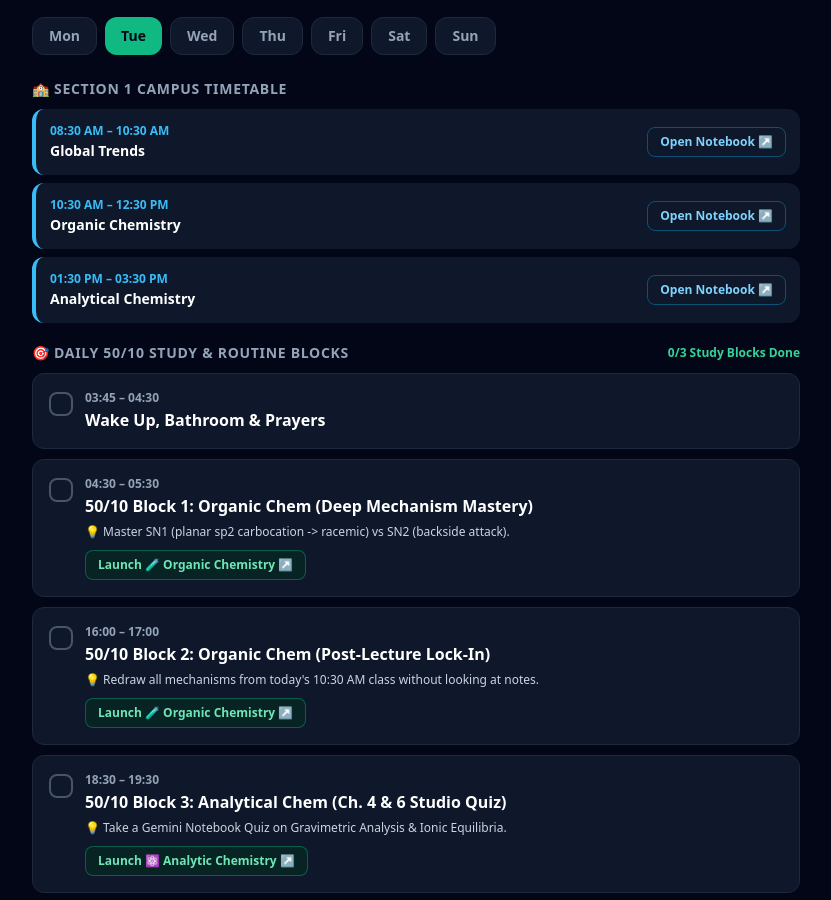
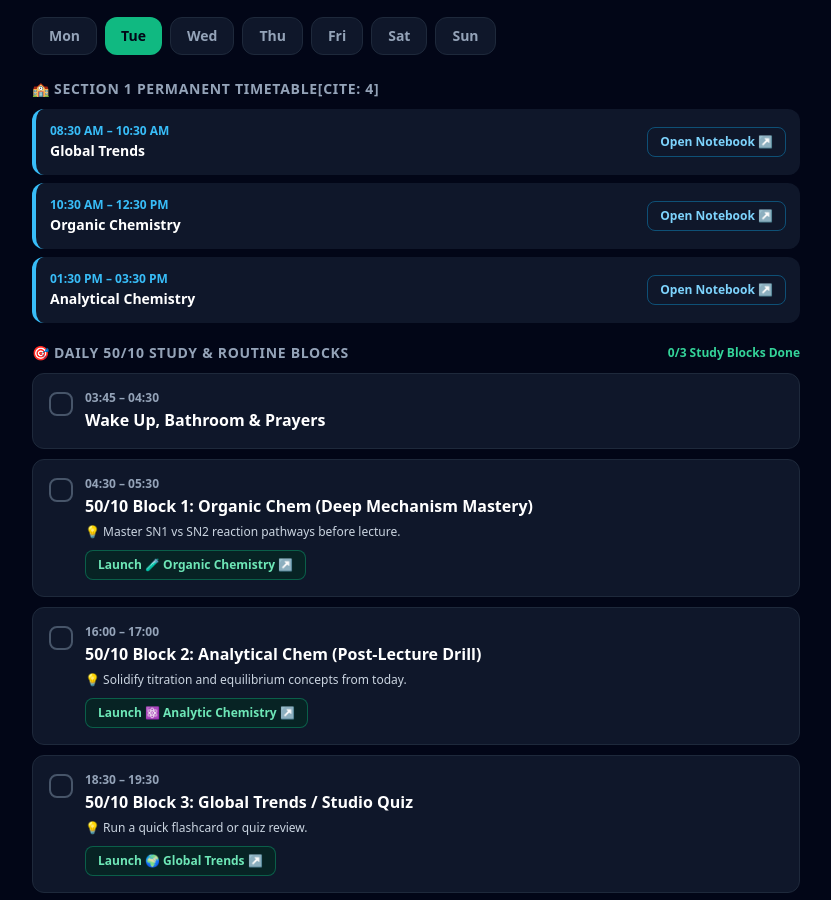
Before and after one commit to kidus923/Chem-schedule, a plain HTML site: page index.html in a window 1280 px wide. Shown: the part 273-1173 px from the top of the page, without its empty margins (224-1055 px from the left). Drawn offline with nearby package versions, Linux system fonts and the light colour scheme.

Commit message:
Update index.html

```diff
--- a/index.html
+++ b/index.html
@@ -3,7 +3,7 @@
 <head>
   <meta charset="UTF-8" />
   <meta name="viewport" content="width=device-width, initial-scale=1.0" />
-  <title>Saint's Schedule & Streak</title>
+  <title>Abhi's Industrial Chem Schedule & Streak</title>
   <script src="https://cdn.tailwindcss.com"></script>
 </head>
 <body class="bg-slate-950 text-slate-100 min-h-screen p-4 md:p-8 font-sans">
@@ -11,8 +11,8 @@
     <!-- Header & Streak -->
     <div class="bg-slate-900 border border-slate-800 rounded-2xl p-5 flex justify-between items-center shadow-lg">
       <div>
-        <h1 class="text-xl md:text-2xl font-extrabold text-white">Saint's Schedule</h1>
-        <p class="text-xs md:text-sm text-slate-400 mt-1">AASTU Industrial Chemistry • Section 1 (03:45 – 22:00)</p>
+        <h1 class="text-xl md:text-2xl font-extrabold text-white">Abhi's Smarter Schedule</h1>
+        <p class="text-xs md:text-sm text-slate-400 mt-1">AASTU Industrial Chemistry • Section 1 Permanent Schedule (2026)[cite: 4]</p>
       </div>
       <div class="bg-slate-950 border border-amber-500/60 rounded-xl px-4 py-2.5 text-center">
         <div id="streakDisplay" class="text-2xl font-black text-amber-400">🔥 0</div>
@@ -38,7 +38,7 @@
 
     <!-- Fixed Campus Timetable -->
     <div>
-      <h2 class="text-sm font-extrabold uppercase tracking-wider text-slate-400 mb-2.5">🏫 Section 1 Campus Timetable</h2>
+      <h2 class="text-sm font-extrabold uppercase tracking-wider text-slate-400 mb-2.5">🏫 Section 1 Permanent Timetable[cite: 4]</h2>
       <div id="classList" class="space-y-2"></div>
     </div>
 
@@ -66,14 +66,14 @@
       Monday: {
         classes: [
           { time: '08:30 AM – 10:30 AM', title: 'Statistics', nb: 'stats' },
-          { time: '10:30 AM – 12:30 PM', title: 'Analytical Chemistry', nb: 'analytic' },
-          { time: '01:30 PM – 03:30 PM', title: 'Inorganic Chemistry', nb: 'inorganic' }
+          { time: '10:30 AM – 12:30 PM', title: 'Inorganic Chemistry', nb: 'inorganic' },
+          { time: '01:30 PM – 03:30 PM', title: 'Practical Analytical Chemistry', nb: 'analytic' }
         ],
         blocks: [
           { id: 'mon-0', time: '03:45 – 04:30', title: 'Wake Up, Bathroom & Prayers', type: 'routine' },
-          { id: 'mon-1', time: '04:30 – 05:30', title: '50/10 Block 1: Statistics (Pre-Lecture Ch. 5–6)', type: 'study', nb: 'stats', tip: 'Prime Probability Distributions (Binomial, Poisson, Normal) before 8:30 AM class.' },
-          { id: 'mon-2', time: '16:00 – 17:00', title: '50/10 Block 2: Analytical Chem (Equilibria Drill)', type: 'study', nb: 'analytic', tip: 'Solve Ionic Equilibria problems from today\'s 10:30 AM lecture.' },
-          { id: 'mon-3', time: '18:30 – 19:30', title: '50/10 Block 3: Organic Chem (Prep Tuesday Ch. 3–4)', type: 'study', nb: 'organic', tip: 'Preview Nucleophiles, Electrophiles & Stereochemistry for Tuesday\'s class.' },
+          { id: 'mon-1', time: '04:30 – 05:30', title: '50/10 Block 1: Statistics (Pre-Lecture Ch. 5–6)', type: 'study', nb: 'stats', tip: 'Prime Probability Distributions before 8:30 AM class.' },
+          { id: 'mon-2', time: '16:00 – 17:00', title: '50/10 Block 2: Inorganic Chem (Post-Practical Review)', type: 'study', nb: 'inorganic', tip: 'Review concepts from Inorganic & Practical Analytical sessions.' },
+          { id: 'mon-3', time: '18:30 – 19:30', title: '50/10 Block 3: Organic Chem (Prep Tuesday Ch. 3–4)', type: 'study', nb: 'organic', tip: 'Preview Organic mechanisms for Tuesday\'s 10:30 AM class.' },
           { id: 'mon-4', time: '19:30 – 20:45', title: 'Side Goal 1: Cybersecurity Roadmap & LocalStack', type: 'side' },
           { id: 'mon-5', time: '20:45 – 22:00', title: 'Calm Wind-Down & Hard Sleep at 22:00', type: 'routine' }
         ]
@@ -86,9 +86,9 @@
         ],
         blocks: [
           { id: 'tue-0', time: '03:45 – 04:30', title: 'Wake Up, Bathroom & Prayers', type: 'routine' },
-          { id: 'tue-1', time: '04:30 – 05:30', title: '50/10 Block 1: Organic Chem (Deep Mechanism Mastery)', type: 'study', nb: 'organic', tip: 'Master SN1 (planar sp2 carbocation -> racemic) vs SN2 (backside attack).' },
-          { id: 'tue-2', time: '16:00 – 17:00', title: '50/10 Block 2: Organic Chem (Post-Lecture Lock-In)', type: 'study', nb: 'organic', tip: 'Redraw all mechanisms from today\'s 10:30 AM class without looking at notes.' },
-          { id: 'tue-3', time: '18:30 – 19:30', title: '50/10 Block 3: Analytical Chem (Ch. 4 & 6 Studio Quiz)', type: 'study', nb: 'analytic', tip: 'Take a Gemini Notebook Quiz on Gravimetric Analysis & Ionic Equilibria.' },
+          { id: 'tue-1', time: '04:30 – 05:30', title: '50/10 Block 1: Organic Chem (Deep Mechanism Mastery)', type: 'study', nb: 'organic', tip: 'Master SN1 vs SN2 reaction pathways before lecture.' },
+          { id: 'tue-2', time: '16:00 – 17:00', title: '50/10 Block 2: Analytical Chem (Post-Lecture Drill)', type: 'study', nb: 'analytic', tip: 'Solidify titration and equilibrium concepts from today.' },
+          { id: 'tue-3', time: '18:30 – 19:30', title: '50/10 Block 3: Global Trends / Studio Quiz', type: 'study', nb: 'global', tip: 'Run a quick flashcard or quiz review.' },
           { id: 'tue-4', time: '19:30 – 22:00', title: 'Recharge, Acoustic Music & Sleep by 22:00', type: 'routine' }
         ]
       },
@@ -100,23 +100,23 @@
         ],
         blocks: [
           { id: 'wed-0', time: '03:45 – 04:30', title: 'Wake Up, Bathroom & Prayers', type: 'routine' },
-          { id: 'wed-1', time: '04:30 – 05:30', title: '50/10 Block 1: Inorganic Chem (Pre-Lecture Ch. 2–4)', type: 'study', nb: 'inorganic', tip: 'Prime Alkaline Earth Metals & Periodic Trends before 10:30 AM class.' },
-          { id: 'wed-2', time: '14:00 – 15:00', title: '50/10 Block 2: Statistics (Unit 8 Hypothesis Testing)', type: 'study', nb: 'stats', tip: 'Exploit your free afternoon! Drill Z-test vs t-test & Central Limit Theorem.' },
-          { id: 'wed-3', time: '18:30 – 19:30', title: '50/10 Block 3: Organic Chem (Alkenes & Stereochemistry)', type: 'study', nb: 'organic', tip: 'Drill Addition to C=C double bonds & R/S configurations.' },
-          { id: 'wed-4', time: '19:30 – 20:45', title: 'Side Goal 2: US Undergrad App Workshop Prep / Projects', type: 'side' },
+          { id: 'wed-1', time: '04:30 – 05:30', title: '50/10 Block 1: History of Ethiopia & the Horn', type: 'study', nb: 'history', tip: 'Review reading materials before 8:30 AM class.' },
+          { id: 'wed-2', time: '14:00 – 15:00', title: '50/10 Block 2: Statistics (Unit 8 Hypothesis Testing)', type: 'study', nb: 'stats', tip: 'Practice Z-test & t-test problem sets during your free afternoon.' },
+          { id: 'wed-3', time: '18:30 – 19:30', title: '50/10 Block 3: Organic Chem (Stereochemistry & Alkenes)', type: 'study', nb: 'organic', tip: 'Drill addition reactions and chiral centers.' },
+          { id: 'wed-4', time: '19:30 – 20:45', title: 'Side Goal 2: US Undergrad App Prep / Projects', type: 'side' },
           { id: 'wed-5', time: '20:45 – 22:00', title: 'Wind-Down & Hard Sleep at 22:00', type: 'routine' }
         ]
       },
       Thursday: {
         classes: [
           { time: '08:30 AM – 10:30 AM', title: 'Analytical Chemistry', nb: 'analytic' },
-          { time: '10:30 AM – 03:30 PM', title: 'No Class (Open Study Day)', nb: null }
+          { time: '01:30 PM – 03:30 PM', title: 'Practical Organic Chemistry', nb: 'organic' }
         ],
         blocks: [
           { id: 'thu-0', time: '03:45 – 04:30', title: 'Wake Up, Bathroom & Prayers', type: 'routine' },
-          { id: 'thu-1', time: '04:30 – 05:30', title: '50/10 Block 1: Analytical Chem (Pre-Class Calculations)', type: 'study', nb: 'analytic', tip: 'Work through titration & gravimetric factor calculations before 8:30 AM.' },
-          { id: 'thu-2', time: '14:00 – 15:00', title: '50/10 Block 2: Organic Chem (Ch. 4 Major Reactions)', type: 'study', nb: 'organic', tip: 'Compare SN1, SN2, E1, E2 & Free-Radical Halogenation mechanisms.' },
-          { id: 'thu-3', time: '18:30 – 19:30', title: '50/10 Block 3: Statistics (Confidence Intervals & Sample Size)', type: 'study', nb: 'stats', tip: 'Practice Unit 8 interval estimation problems.' },
+          { id: 'thu-1', time: '04:30 – 05:30', title: '50/10 Block 1: Analytical Chem (Pre-Class Calculations)', type: 'study', nb: 'analytic', tip: 'Prepare titration and equilibrium steps before class.' },
+          { id: 'thu-2', time: '16:00 – 17:00', title: '50/10 Block 2: Practical Organic Prep & Review', type: 'study', nb: 'organic', tip: 'Review lab procedures and underlying reaction theories.' },
+          { id: 'thu-3', time: '18:30 – 19:30', title: '50/10 Block 3: Statistics (Confidence Intervals)', type: 'study', nb: 'stats', tip: 'Practice sample size estimation problems.' },
           { id: 'thu-4', time: '19:30 – 22:00', title: 'Rest, Family Time & Sleep by 22:00', type: 'routine' }
         ]
       },
@@ -126,28 +126,28 @@
         ],
         blocks: [
           { id: 'fri-0', time: '03:45 – 04:30', title: 'Wake Up, Bathroom & Prayers', type: 'routine' },
-          { id: 'fri-1', time: '04:30 – 05:30', title: '50/10 Block 1: Organic Chem (Full Ch. 1–4 Synthesis)', type: 'study', nb: 'organic', tip: 'Test your intuition on reactivity, hybridization, and steric hindrance.' },
-          { id: 'fri-2', time: '14:00 – 15:00', title: '50/10 Block 2: Statistics (End-to-End Problem Set)', type: 'study', nb: 'stats', tip: 'Solve mixed problems from Ch. 1–2, Ch. 5, Ch. 6, and Ch. 8.' },
-          { id: 'fri-3', time: '18:30 – 19:30', title: '50/10 Block 3: Inorganic Chem (Ch. 4–5 Flashcards)', type: 'study', nb: 'inorganic', tip: 'Active recall using Gemini Notebook Studio Flashcards.' },
+          { id: 'fri-1', time: '04:30 – 05:30', title: '50/10 Block 1: Organic Chem (Full Ch. 1–4 Synthesis)', type: 'study', nb: 'organic', tip: 'Connect reaction mechanisms across all chapters.' },
+          { id: 'fri-2', time: '14:00 – 15:00', title: '50/10 Block 2: Statistics (End-to-End Problem Set)', type: 'study', nb: 'stats', tip: 'Solve mixed problems from probability and inference.' },
+          { id: 'fri-3', time: '18:30 – 19:30', title: '50/10 Block 3: Inorganic Chem (Flashcard Blitz)', type: 'study', nb: 'inorganic', tip: 'Active recall using Gemini Notebook Studio.' },
           { id: 'fri-4', time: '19:30 – 20:45', title: 'Side Goal 3: Cybersecurity Lab / FreeCodeCamp', type: 'side' },
-          { id: 'fri-5', time: '20:45 – 22:00', title: 'Wind-Down & Hard Sleep at 22:00', type: 'routine' }
+          { id: 'fri-5', time: '20:45 – 22:00', title: 'Wind-Down & Hard Sleep by 22:00', type: 'routine' }
         ]
       },
       Saturday: {
         classes: [],
         blocks: [
           { id: 'sat-0', time: '04:00 – 04:45', title: 'Wake Up, Bathroom & Prayers', type: 'routine' },
-          { id: 'sat-1', time: '04:45 – 05:45', title: '50/10 Block 1: Global Trends Batching', type: 'study', nb: 'global', tip: 'Use Audio Overview & Studio Quiz to master the module fast.' },
-          { id: 'sat-2', time: '14:00 – 15:00', title: '50/10 Block 2: History Module Synthesis', type: 'study', nb: 'history', tip: 'Review key themes in History of Ethiopia and the Horn.' },
-          { id: 'sat-3', time: '18:00 – 19:00', title: '50/10 Block 3: Weekly Boss Quiz (Organic + Stats)', type: 'study', nb: 'organic', tip: '50-minute no-notes check on your hardest topics from the week.' }
+          { id: 'sat-1', time: '04:45 – 05:45', title: '50/10 Block 1: Global Trends Batching', type: 'study', nb: 'global', tip: 'Use Audio Overview & Studio Quiz.' },
+          { id: 'sat-2', time: '14:00 – 15:00', title: '50/10 Block 2: History Module Synthesis', type: 'study', nb: 'history', tip: 'Review chronological milestones.' },
+          { id: 'sat-3', time: '18:00 – 19:00', title: '50/10 Block 3: Weekly Boss Quiz (Organic + Stats)', type: 'study', nb: 'organic', tip: '50-minute review test on core concepts.' }
         ]
       },
       Sunday: {
         classes: [],
         blocks: [
           { id: 'sun-0', time: '05:30 – 06:30', title: 'Sleep-In Recovery & Morning Prayers', type: 'routine' },
-          { id: 'sun-1', time: '16:00 – 17:00', title: '50/10 Block 1: Zero-Prep Setup for Next Week', type: 'study', nb: 'stats', tip: 'Pre-generate next week\'s quizzes & flashcards in Gemini Notebook.' },
-          { id: 'sun-2', time: '18:30 – 19:30', title: '50/10 Block 2: Preview Monday Stats & Analytical', type: 'study', nb: 'analytic', tip: 'Get ahead of Monday\'s 3-lecture day.' }
+          { id: 'sun-1', time: '16:00 – 17:00', title: '50/10 Block 1: Zero-Prep Setup for Next Week', type: 'study', nb: 'stats', tip: 'Pre-generate next week\'s quizzes & flashcards.' },
+          { id: 'sun-2', time: '18:30 – 19:30', title: '50/10 Block 2: Preview Monday Schedule', type: 'study', nb: 'analytic', tip: 'Get ahead of Monday classes.' }
         ]
       }
     };
```
